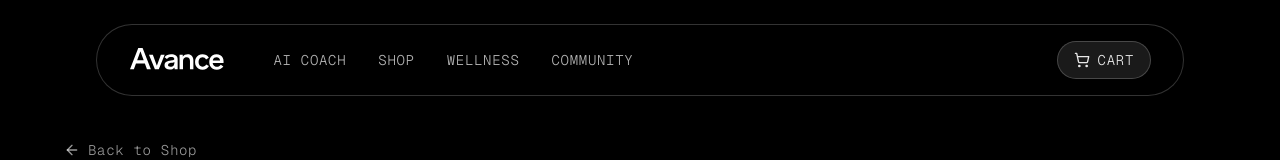
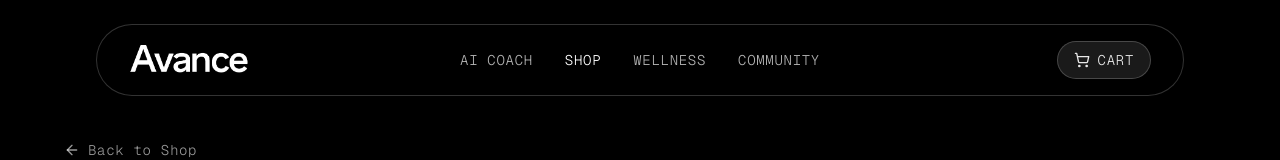
Before and after one commit to abrilmarangoni/Avance-AI-FitnessApp, a Next.js app: page /product/band in a window 1280 px wide. Shown: the top 160 px of the page. Built offline with nearby package versions, Linux system fonts and the light colour scheme.

Commit message:
Fix product page header to match shop page layout

```diff
--- a/app/product/[id]/page.tsx
+++ b/app/product/[id]/page.tsx
@@ -206,31 +206,34 @@ export default function ProductPage() {
       {/* Header */}
       <header className="fixed top-6 left-1/2 transform -translate-x-1/2 z-50 w-full max-w-6xl px-8">
         <nav className="bg-black/10 backdrop-blur-xl border border-white/20 rounded-full px-8 py-4">
-          <div className="flex items-center justify-between">
-            <div className="flex items-center space-x-12">
-              <Link href="/" className="flex items-center">
+          <div className="flex items-center justify-between relative">
+            {/* Logo */}
+            <div className="flex items-center">
+              <Link href="/">
                 <Image
-                  src="/images/Avance-text-logo.svg"
+                  src="/images/12345.png"
                   alt="Avance"
                   width={120}
-                  height={30}
-                  className="h-6 w-auto"
+                  height={24}
+                  className="object-contain"
                 />
               </Link>
-              <div className="hidden md:flex items-center space-x-8">
-                <Link href="/ai-coach" className="text-white/70 hover:text-white text-sm font-light tracking-wider transition-colors uppercase">
+            </div>
+
+            {/* Navigation - Centered */}
+            <div className="hidden md:flex items-center space-x-8 absolute left-1/2 transform -translate-x-1/2">
+              <Link href="/#coach" className="text-white/70 hover:text-white transition-all duration-300 font-light text-sm tracking-wider uppercase">
                 AI Coach
               </Link>
-                <Link href="/shop" className="text-white/70 hover:text-white text-sm font-light tracking-wider transition-colors uppercase">
+              <Link href="/shop" className="text-white hover:text-white transition-all duration-300 font-light text-sm tracking-wider uppercase">
                 Shop
               </Link>
-                <Link href="/#wellness" className="text-white/70 hover:text-white text-sm font-light tracking-wider transition-colors uppercase">
+              <Link href="/#wellness" className="text-white/70 hover:text-white transition-all duration-300 font-light text-sm tracking-wider uppercase">
                 Wellness
               </Link>
-                <Link href="/#community" className="text-white/70 hover:text-white text-sm font-light tracking-wider transition-colors uppercase">
+              <Link href="/#community" className="text-white/70 hover:text-white transition-all duration-300 font-light text-sm tracking-wider uppercase">
                 Community
               </Link>
-              </div>
             </div>
 
             {/* Cart Button */}
```
Lines whose indentation alone changed are shown as unchanged.
